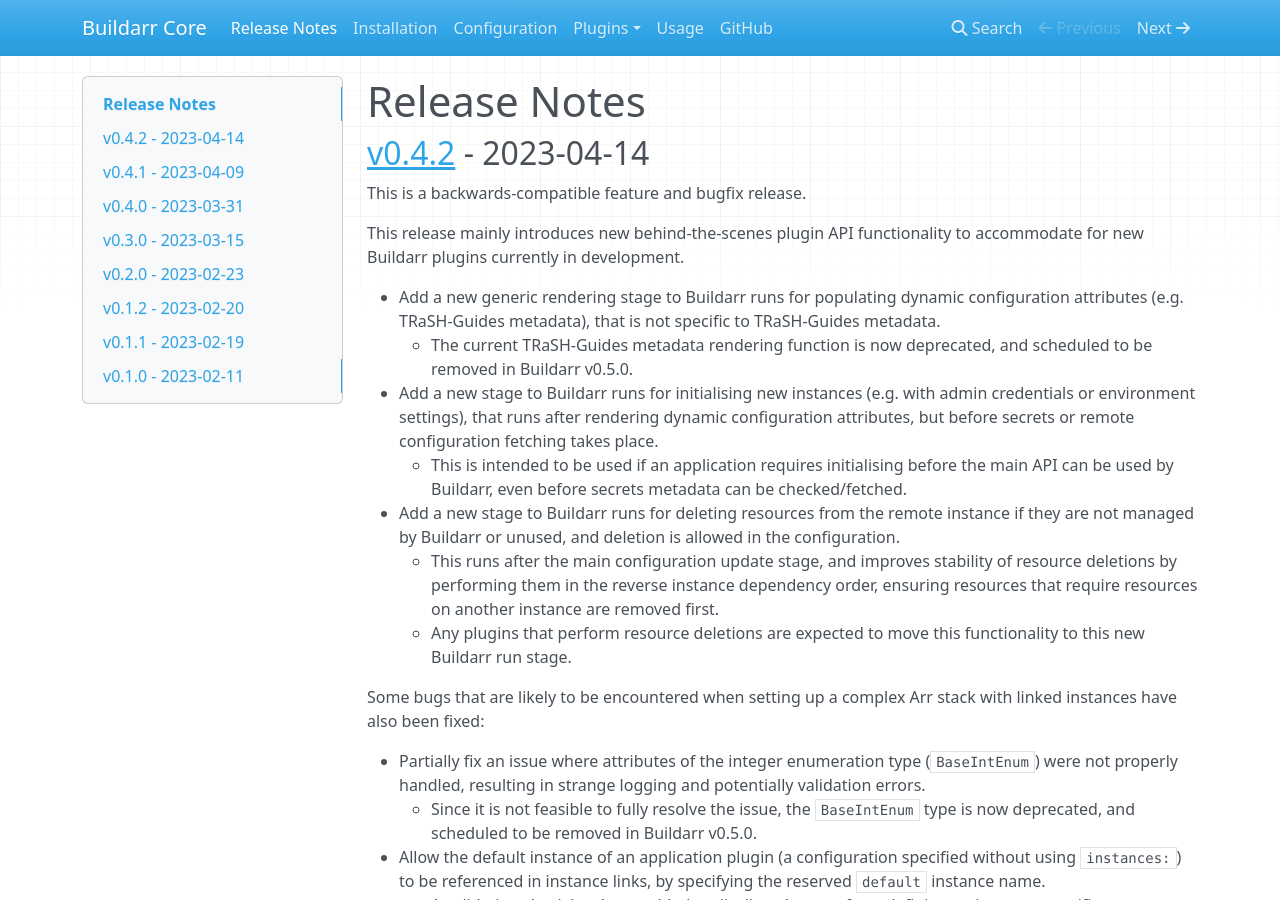
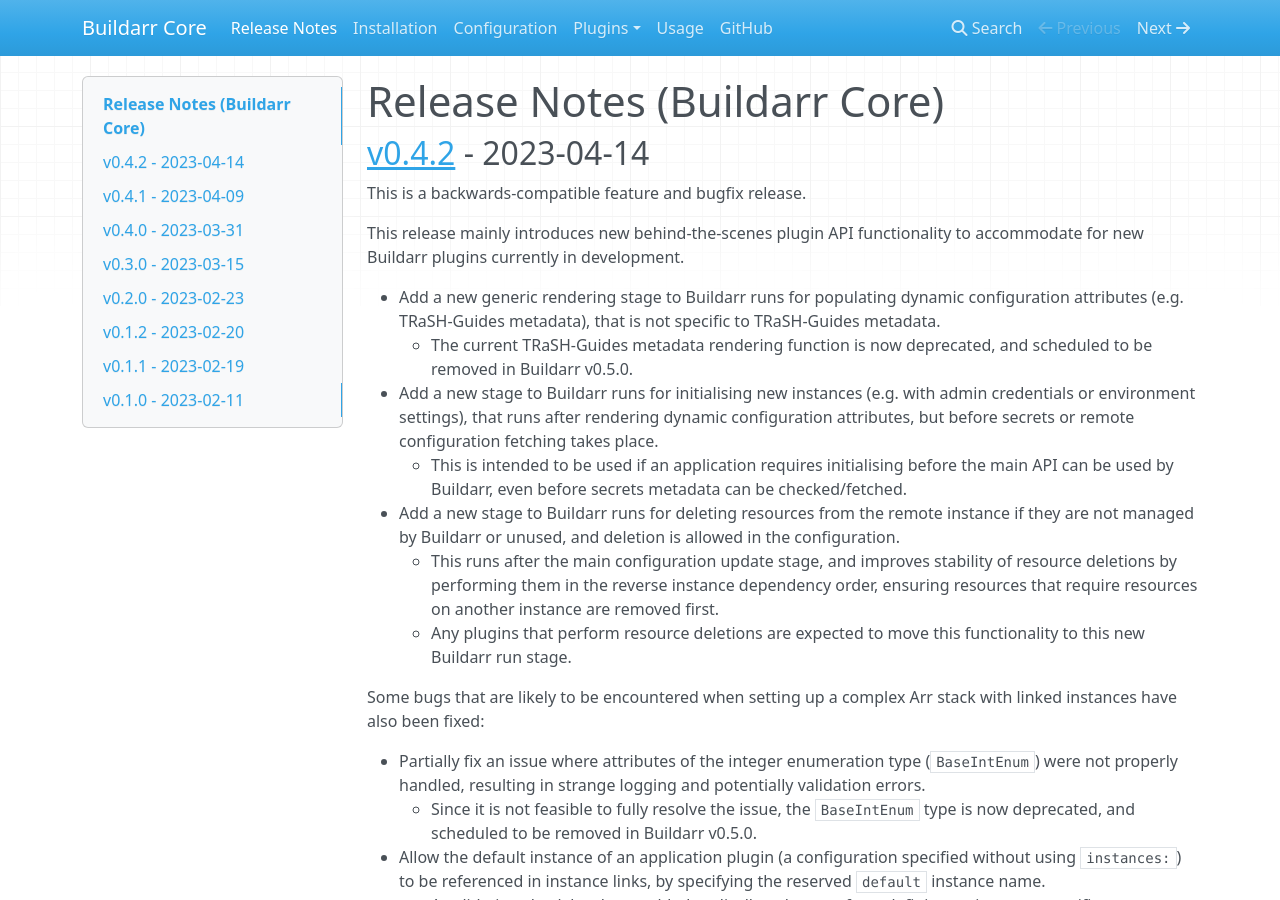
Before and after one commit to buildarr/buildarr, an MkDocs documentation site: the page built from docs/release-notes.md, in a window 1280 px wide and 900 px high. Built offline with MkDocs 1.6.1, drawn with Linux system fonts in a browser that asks for light colours; nearby versions of some CDN libraries.

Commit message:
Change the release notes page header to be specifically for Buildarr Core

```diff
--- a/docs/release-notes.md
+++ b/docs/release-notes.md
@@ -1,4 +1,4 @@
-# Release Notes
+# Release Notes (Buildarr Core)
 
 ## [v0.4.2](https://github.com/buildarr/buildarr/releases/tag/v0.4.2) - 2023-04-14
 
```
